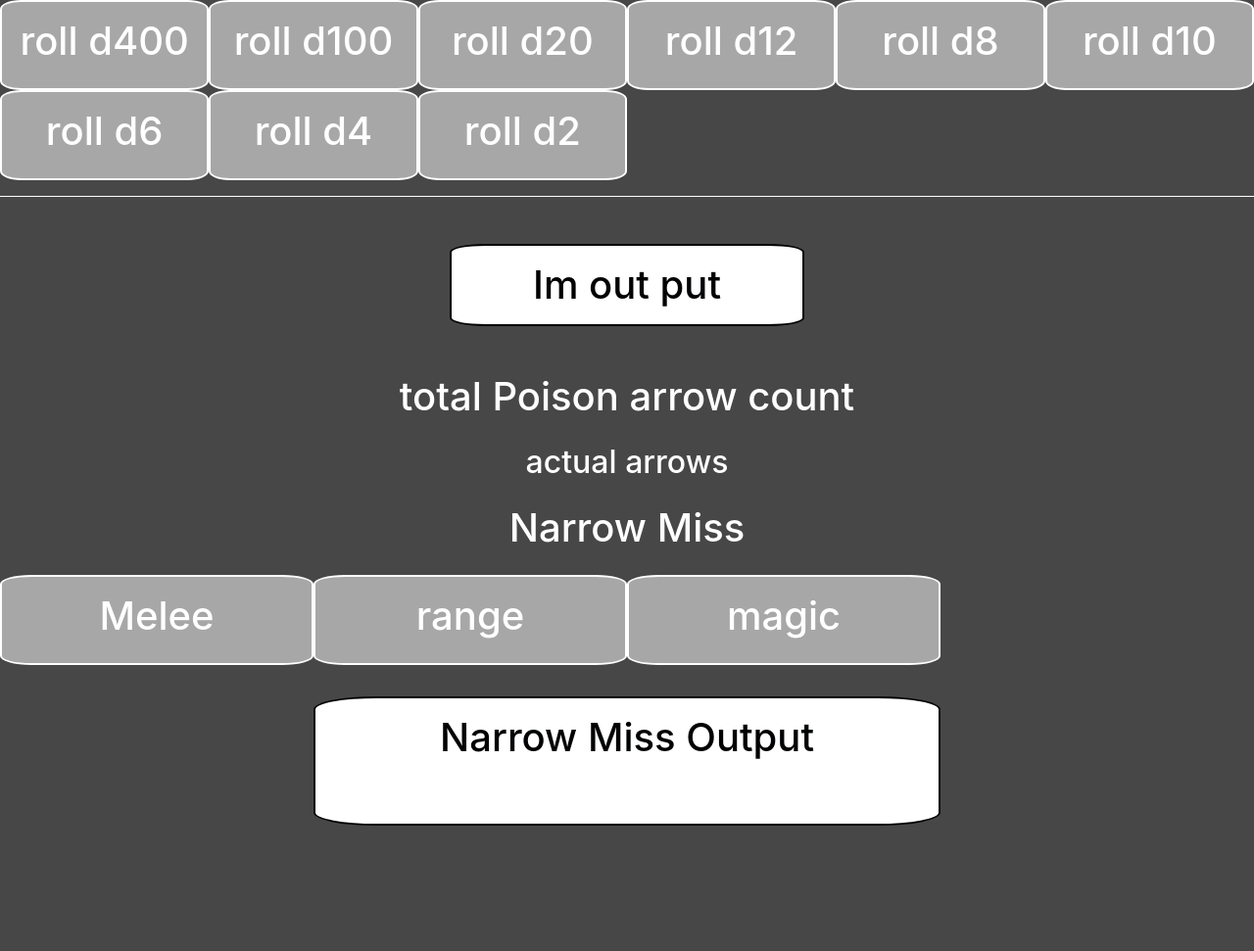
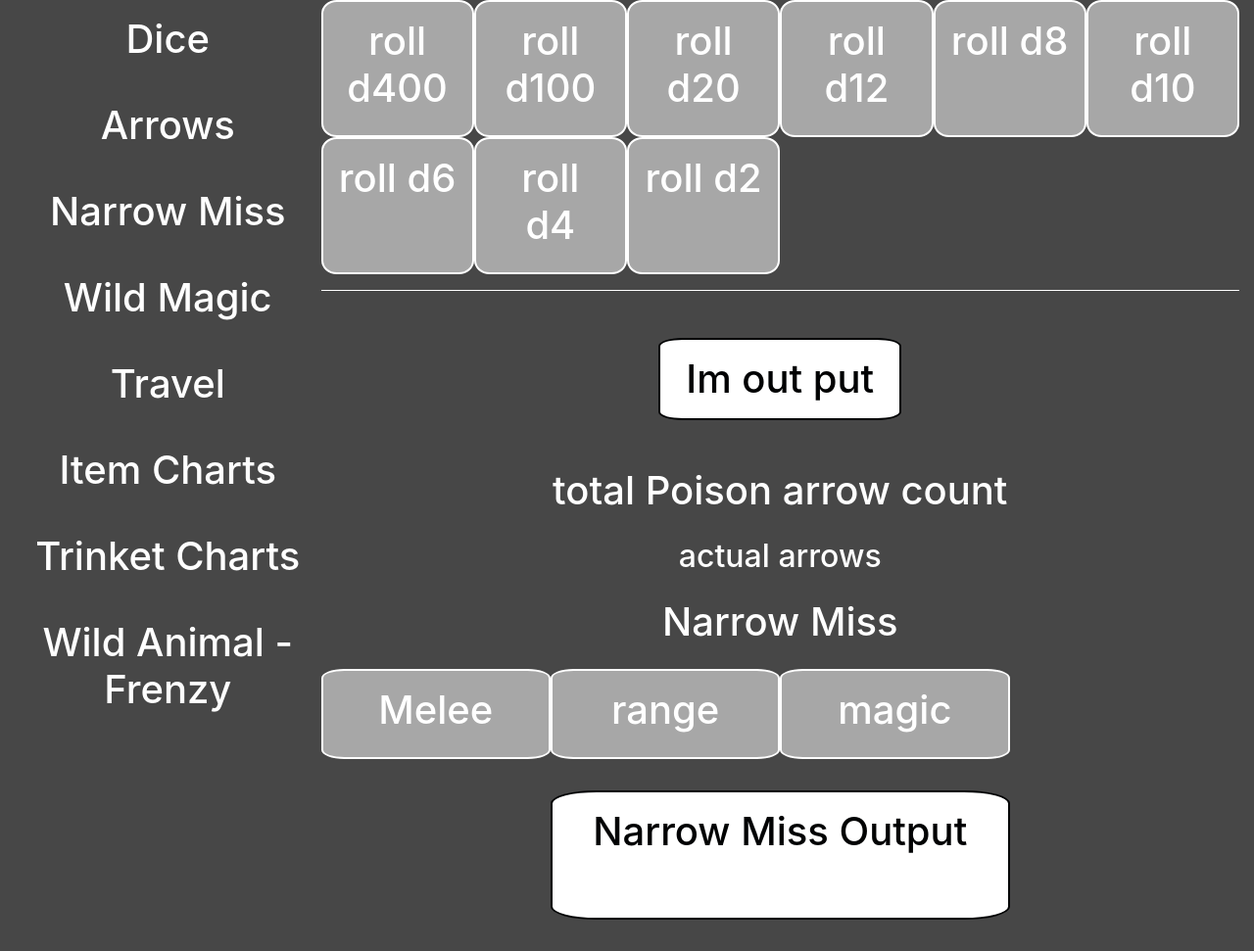
Before and after one commit to Richardaeld/DND_Into_The_Abyss, a Flask app: page / in a window 1280 px wide. Shown: the whole page at 98% size. Before the commit the page ends 843 px from the top, so only its background shows below. Run offline with Flask 2, Linux system fonts and the light colour scheme; some libraries are stand-ins or nearby versions.

Commit message:
updated structure of app for implementation of JS powered navigation

```diff
--- a/static/css/style.css
+++ b/static/css/style.css
@@ -1,3 +1,4 @@
+/*------------------  default  ------------------*/
 body {
     background-color: #474747;
     text-align: center;
@@ -12,6 +13,15 @@ hr {
     border-top: 1px solid #fff;
     width: 100%
 }
+
+.remove-margin { /* offsets containers defaults */
+    margin-left: 0;
+    margin-right: 0;
+    max-width:100%;
+}
+
+/*------------------  default  ------------------*/
+
 
 .dice,
 .narrow-Miss {
--- a/templates/index.html
+++ b/templates/index.html
@@ -8,6 +8,21 @@
     <link rel="stylesheet" href="{{ url_for('static', filename='css/style.css') }}">
 </head>
 <body>
+    <div class="container remove-margin">
+        <div class="row no-gutters justify-content-center">
+            <!-- Aside for menu -->
+            <div class="col-sm-3">
+                <h1>Dice</h1>
+                <h1>Arrows</h1>
+                <h1>Narrow Miss</h1>
+                <h1>Wild Magic</h1>
+                <h1>Travel</h1>
+                <h1>Item Charts</h1>
+                <h1>Trinket Charts</h1>
+                <h1>Wild Animal - Frenzy</h1>
+            </div>
+            <!-- main content -->
+            <div class="col-sm-9">
                 <section class="row no-gutters">
                         <div class="col-12">
                         <div class="row no-gutters">
@@ -80,6 +95,12 @@
                     </div>
 
                 </section>
+            </div>
+
+        </div>
+    </div>
+
+
     <script src="{{ url_for('static', filename='js/index.js') }}"></script>
     <script src="{{ url_for('static', filename='js/narrowMiss.js') }}"></script>
 </body>
```
Lines whose indentation alone changed are shown as unchanged.
